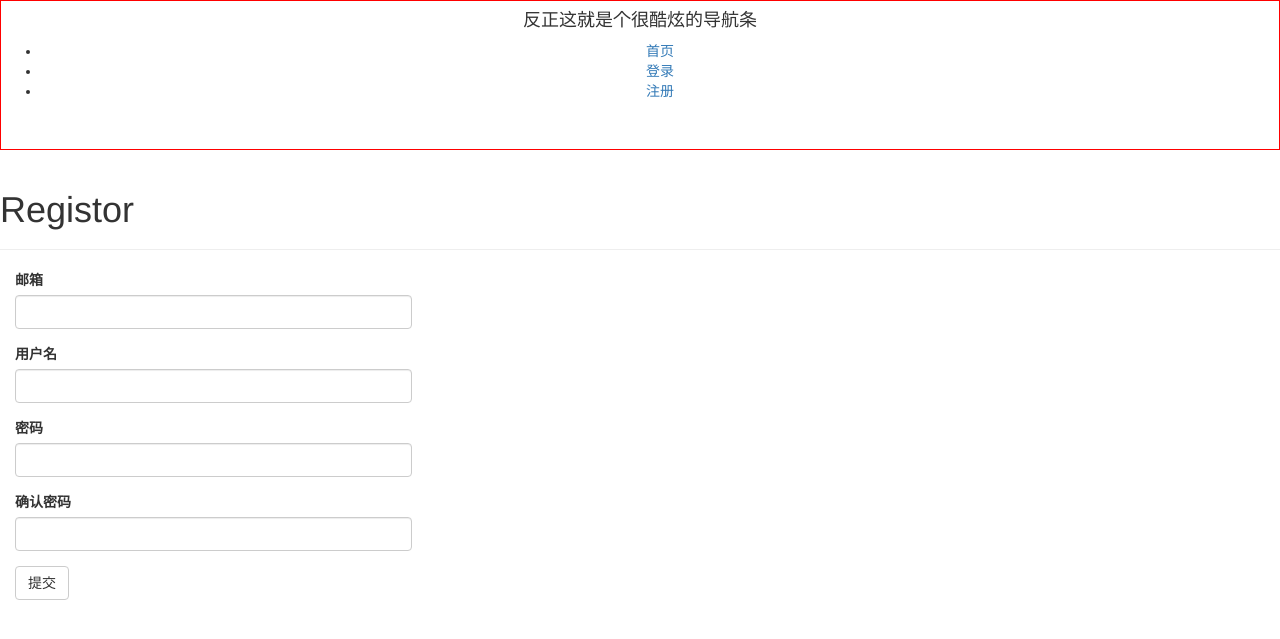
After one commit to lihuigit163/myflasky, a Flask app: template app/templates/auth/registor.html in a window 1280 px wide. The commit adds this page. Shown: the top 639 px of the page. Run offline with Flask 2, Linux system fonts and the light colour scheme; the template is opened without the code that fills it: values that come from a table or form of the project are taken from there, others are empty; some libraries are stand-ins or nearby versions.

Commit message:
registor

```diff
--- a/app/auth/forms.py
+++ b/app/auth/forms.py
@@ -2,10 +2,30 @@
 
 from flask_wtf import FlaskForm
 from wtforms import StringField,BooleanField,PasswordField,SubmitField
-from wtforms.validators import Required,Length,Email
+from wtforms.validators import Required,Length,Email,Regexp,EqualTo
+import re
+from wtforms import ValidationError
+from ..models import User
 
 class LoginForm(FlaskForm):
     email=StringField("邮箱",validators=[Required(),Length(5,64),Email()])
     pwd=PasswordField("密码",validators=[Required()])
     remenber_me=BooleanField("记住我")
     submit=SubmitField("登录")
+
+class RegistrationForm(FlaskForm):
+    email=StringField("邮箱",validators=[Required(),Length(5,64),Email()])
+    username=StringField("用户名",validators=[Required(),Length(5,64),
+    Regexp('^[A-Za-z][A-Za-z0-9_]$',re.I,'用户名为字母,数字,下划线组成且必须以字母打头')])
+    pwd=PasswordField("密码",validators=[Required(),EqualTo('pwd2',message='2次密码必须一致')])
+    pwd2=PasswordField("确认密码",validators=[Required()])
+
+    submit=SubmitField("提交")
+
+    def validate_email(self,field):
+        if User.query.filter_by(email=field.data).first():
+            raise ValidationError('邮箱已经被注册')
+
+    def validate_username(self,field):
+        if User.query.filter_by(email=field.data).first():
+            raise ValidationError('用户名已存在')
--- /dev/null
+++ b/app/templates/auth/registor.html
@@ -0,0 +1,13 @@
+{% extends "base.html" %}
+{% import "bootstrap/wtf.html" as wtf %}
+
+{% block title %}flask-Registor{% endblock %}
+
+{% block content %}
+<div class="page-header">
+    <h1>Registor</h1>
+</div>
+<div class="col-md-4">
+    {{ wtf.quick_form(form) }}
+</div>
+{% endblock %}
--- a/app/templates/base.html
+++ b/app/templates/base.html
@@ -8,9 +8,10 @@
     <ul >
         <li><a href="{{ url_for('main.index') }}">首页</a></li>
         {% if current_user.is_authenticated %}
-        <li><a href="{{ url_for('auth.logout') }}">logout</a></li>
+        <li><a href="{{ url_for('auth.logout') }}">退出</a></li>
         {% else %}
-        <li><a href="{{ url_for('auth.login') }}">login</a></li>
+        <li><a href="{{ url_for('auth.login') }}">登录</a></li>
+        <li><a href="{{ url_for('auth.registor') }}">注册</a></li>
         {% endif %}
     </ul>
 </div>
```
Also changed, not shown: app/auth/views.py (+15 -3 lines), 1 other file.
